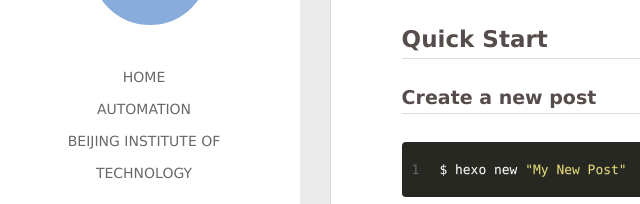
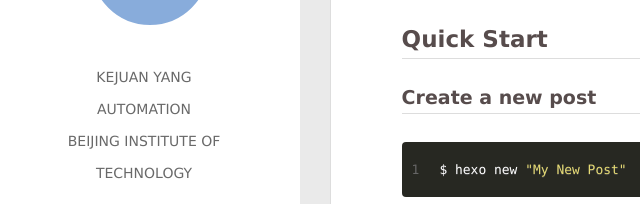
Before and after one commit to kejuanyang/kejuanyang.github.io, a plain HTML site: page 2021/07/22/hello-world/index.html in a window 1280 px wide. Shown: the part 210-414 px from the top of the page, 0-640 px from the left. Drawn offline with Linux system fonts and the light colour scheme; no server answers.

Commit message:
Site updated: 2021-07-22 23:54:59

```diff
--- a/2021/07/22/hello-world/index.html
+++ b/2021/07/22/hello-world/index.html
@@ -57,7 +57,7 @@
 		<nav class="header-menu">
 			<ul>
 
-				<li><a href="/">Home</a></li>
+				<li><a href="/">Kejuan Yang</a></li>
 
 				<li><a href="/">Automation</a></li>
 
@@ -131,7 +131,7 @@
 				<ul style="width: 70%">
 
 
-					<li style="width: 33.333333333333336%"><a href="/">Home</a></li>
+					<li style="width: 33.333333333333336%"><a href="/">Kejuan Yang</a></li>
 
 					<li style="width: 33.333333333333336%"><a href="/">Automation</a></li>
 
@@ -332,7 +332,7 @@
 		toc_hide_index: true,
 		root: "/",
 		innerArchive: false,
-		showTags: false
+		showTags: true
 	}
 </script>
 
```
Also changed, not shown: archives/2021/07/index.html (+3 -3 lines), archives/2021/index.html (+3 -3 lines), archives/index.html (+3 -3 lines), index.html (+3 -3 lines).
